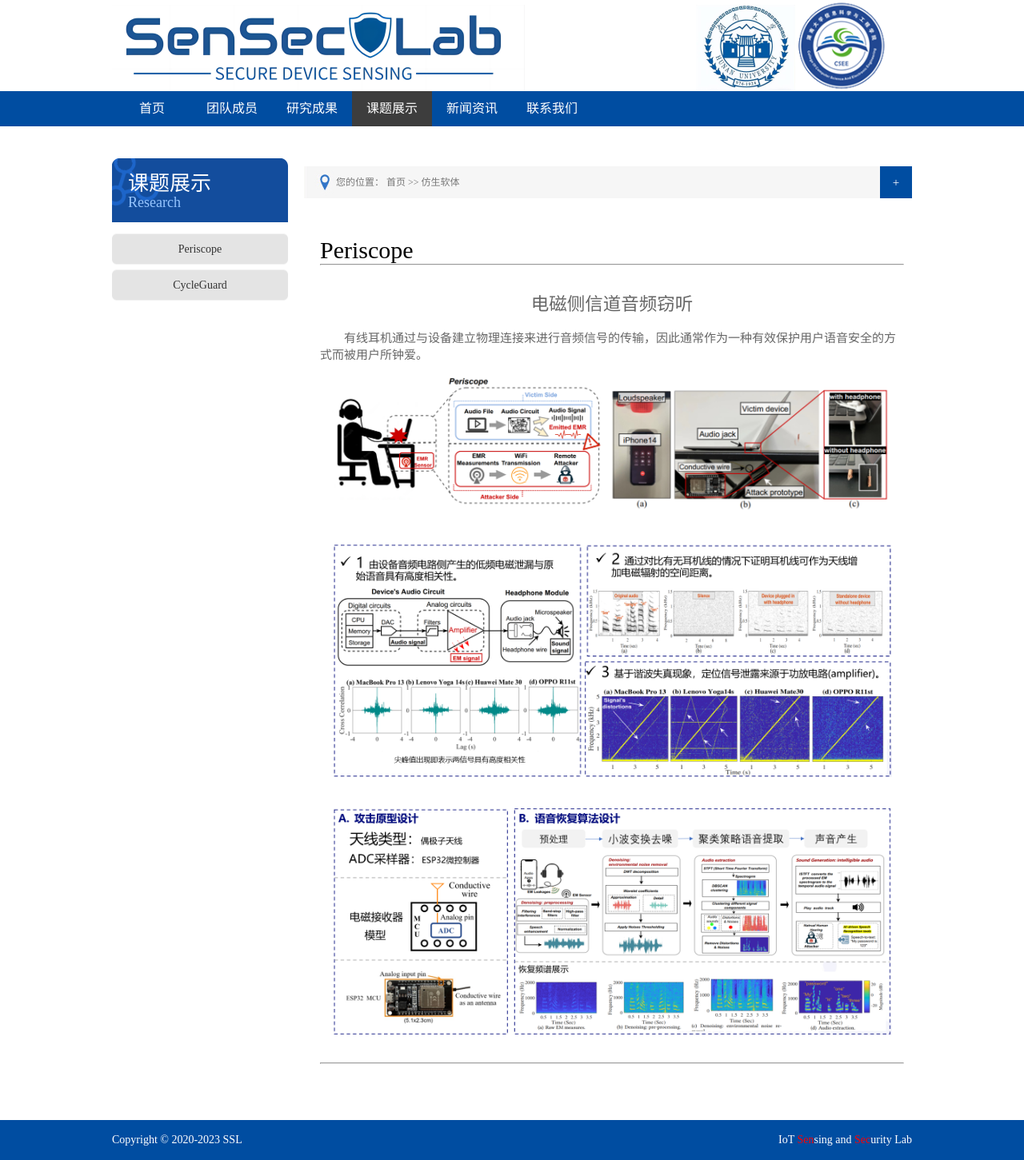
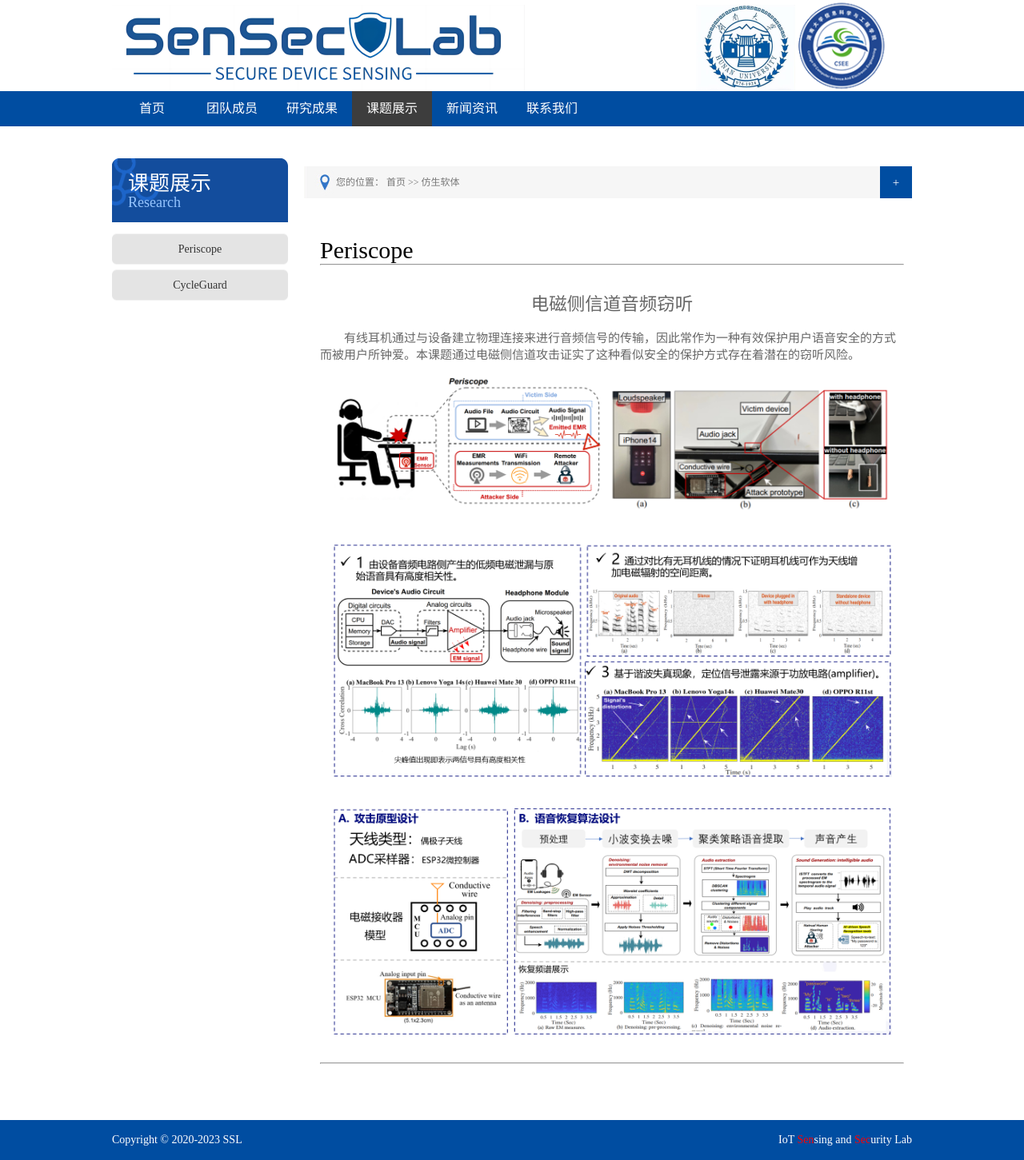
Before and after one commit to senseclab/senseclab.github.io, a Jekyll site: the page built from pages/soft-robotics.html, in a window 1280 px wide. Shown: the whole page at 80% size. Built offline with Jekyll 4.4.1, drawn with Linux system fonts in a browser that asks for light colours.

Commit message:
Update soft-robotics.html

```diff
--- a/pages/soft-robotics.html
+++ b/pages/soft-robotics.html
@@ -17,7 +17,7 @@
       <div style="margin-top:30px"></div>
       <h2 align="center"><a>电磁侧信道音频窃听</a></h2>
       <br>
-      <p style="text-indent:2em"><a> 有线耳机通过与设备建立物理连接来进行音频信号的传输，因此通常作为一种有效保护用户语音安全的方式而被用户所钟爱。</a></p>
+      <p style="text-indent:2em"><a> 有线耳机通过与设备建立物理连接来进行音频信号的传输，因此常作为一种有效保护用户语音安全的方式而被用户所钟爱。本课题通过电磁侧信道攻击证实了这种看似安全的保护方式存在着潜在的窃听风险。</a></p>
       <br>
       <p align="center"><a><img src="/images/research/Periscope1.png" width="700" alt="Periscope"/></a></p>
       <br>
```
